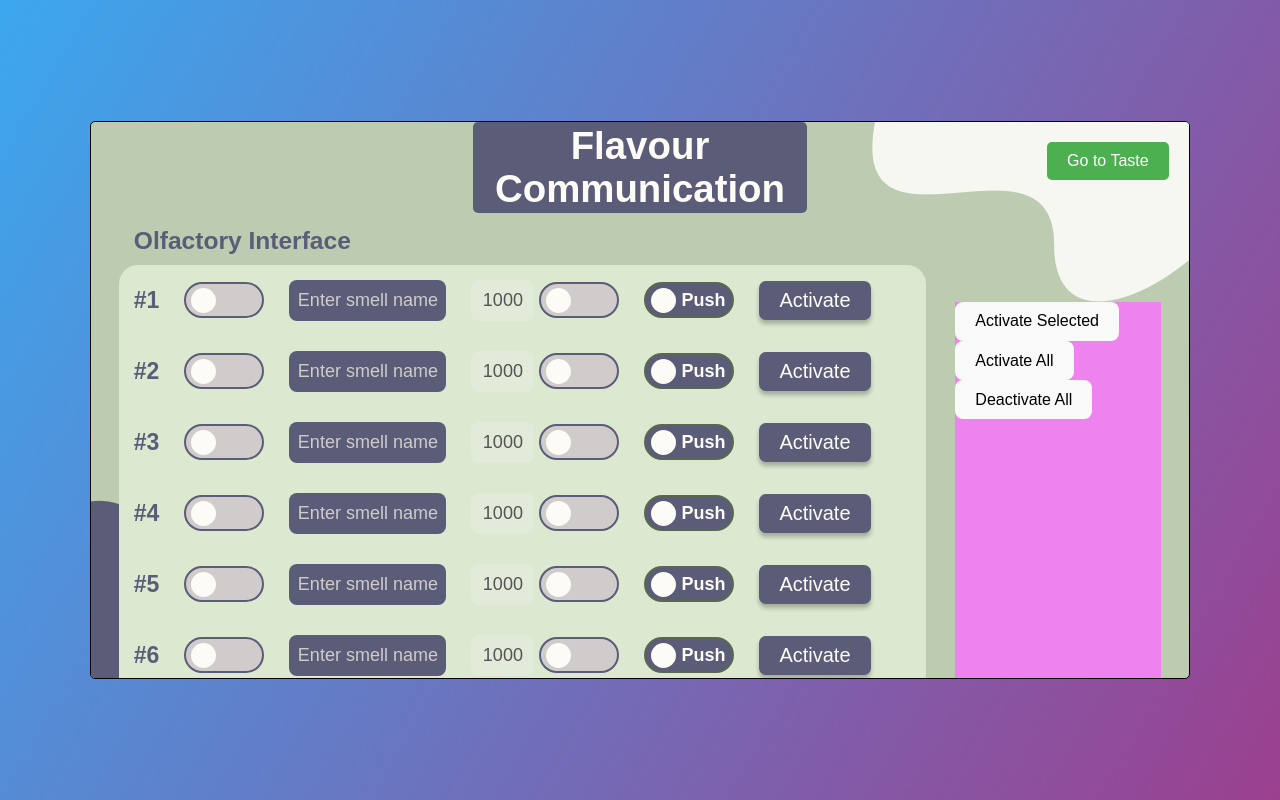
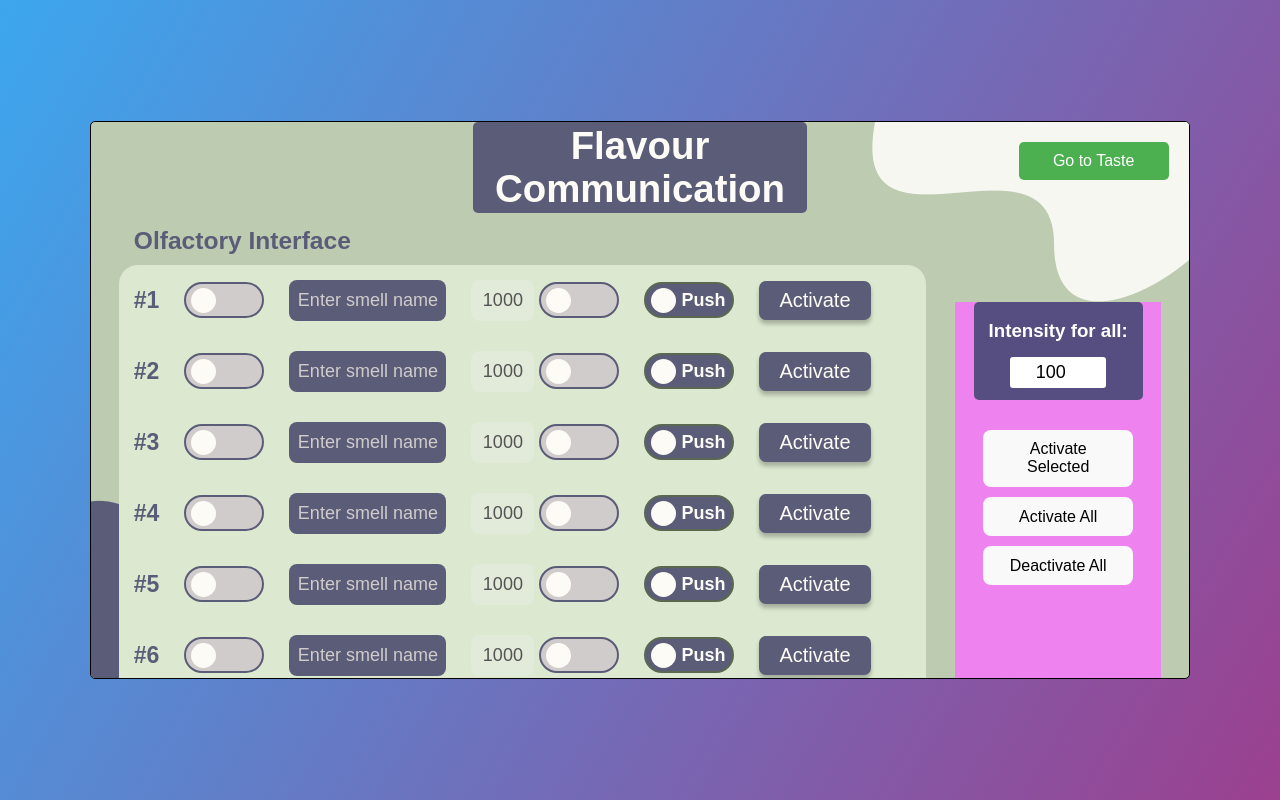
Before and after one commit to hanguyen2403/Flavour-Communicate, a React (Vite) app: page /smell in a window 1280 px wide. Built offline with nearby package versions, Linux system fonts and the light colour scheme.

Commit message:
Add: Intensity input + Update: button-box class hover

```diff
--- a/src/Pages/Smell/Smell.css
+++ b/src/Pages/Smell/Smell.css
@@ -413,5 +413,59 @@ body {
     background-color: #45a049;
 }
 
+/* box button */
+
+.box-button {
+    display: flex;
+    flex-direction: column;
+    align-items: center;
+    gap: 10px;
+}
+
+.global-intensity {
+    display: flex;
+    flex-direction: column;
+    align-items: center;
+    margin-bottom: 20px;
+    padding: 10px;
+    background-color: #564d80;
+    border-radius: 5px;
+    color: white;
+}
+
+.global-intensity h3 {
+    margin: 0;
+    padding: 5px;
+}
+
+.global-intensity input[type="number"] {
+    width: 100px;
+    font-size: 18px;
+    padding: 5px;
+    margin-top: 5px;
+    text-align: center;
+    border: 2px solid #564d80;
+    border-radius: 5px;
+}
+
+button {
+    width: 150px;
+    padding: 10px;
+    background-color: #564d80;
+    color: #000;
+    border: none;
+    border-radius: 5px;
+    cursor: pointer;
+}
+
+button:hover {
+    color: #fff;
+    background-color: #403b63;
+}
+
+button:disabled {
+    background-color: #d3d3d3;
+    cursor: not-allowed;
+}
 
 /* Button Inf/Variant3 */
--- a/src/Pages/Smell/Smell.jsx
+++ b/src/Pages/Smell/Smell.jsx
@@ -13,8 +13,11 @@ const Smell = () => {
       duration: 1000,
       isActivated: false,
       smellName: '',
+      intensity: 100,
     }))
   );
+
+  const [globalIntensity, setGlobalIntensity] = useState(100);
 
   const handleToggleChanel = (index) => {
     const newChannels = [...channels];
@@ -116,6 +119,27 @@ const Smell = () => {
     setChannels(newChannels);
   };
 
+  const handleGlobalIntensityChange = (value) => {
+    setGlobalIntensity(value);
+    const newChannels = channels.map((channel) => ({
+      ...channel,
+      intensity: value,
+    }));
+    setChannels(newChannels);
+  };
+
+  /*
+   <div className="intensity">
+                  <label>Intensity:</label>
+                  <input
+                    type="number"
+                    min="0"
+                    max="100"
+                    value={channel.intensity}
+                    onChange={(e) => handleIntensityChange(i, e.target.value)}
+                  />
+                </div> */
+
   return (
     <div className="container">
       <div className="container-background">
@@ -155,7 +179,6 @@ const Smell = () => {
                   id="smellName"
                   placeholder="Enter smell name"
                   value={channel.smellName}
-                  disabled={!channel.isChanelEnabled || channel.isActivated}
                   onChange={(e) => handleSmellNameChange(i, e.target.value)}
                 />
 
@@ -220,7 +243,17 @@ const Smell = () => {
           </div>
 
           <div className="box-button">
-          <button onClick={handleActivateSelected}>Activate Selected</button>
+            <div className="global-intensity">
+              <h3>Intensity for all:</h3>
+              <input
+                type="number"
+                min="0"
+                max="100"
+                value={globalIntensity}
+                onChange={(e) => handleGlobalIntensityChange(e.target.value)}
+              />
+            </div>
+            <button onClick={handleActivateSelected}>Activate Selected</button>
             <button onClick={handleActivateAll}>Activate All</button>
             <button onClick={handleDeactivateAll}>Deactivate All</button>
           </div>
--- a/src/Pages/Taste/Taste.css
+++ b/src/Pages/Taste/Taste.css
@@ -402,7 +402,7 @@ body {
 .switch-page button {
     padding: 10px 20px;
     background-color: #4CAF50;
-    color: white;
+    color: #fff;
     border: none;
     border-radius: 5px;
     cursor: pointer;
@@ -413,4 +413,60 @@ body {
     background-color: #45a049;
 }
 
+/* box button */
+
+.box-button {
+    display: flex;
+    flex-direction: column;
+    align-items: center;
+    gap: 10px;
+}
+
+.global-intensity {
+    display: flex;
+    flex-direction: column;
+    align-items: center;
+    margin-bottom: 20px;
+    padding: 10px;
+    background-color: #564d80;
+    border-radius: 5px;
+    color: white;
+}
+
+.global-intensity h3 {
+    margin: 0;
+    padding: 5px;
+}
+
+.global-intensity input[type="number"] {
+    width: 100px;
+    font-size: 18px;
+    padding: 5px;
+    margin-top: 5px;
+    text-align: center;
+    border: 2px solid #564d80;
+    border-radius: 5px;
+}
+
+button {
+    width: 150px;
+    padding: 10px;
+    background-color: #564d80;
+    color: #000;
+    border: none;
+    border-radius: 5px;
+    cursor: pointer;
+}
+
+button:hover {
+    color: #fff;
+    background-color: #403b63;
+}
+
+button:disabled {
+    background-color: #d3d3d3;
+    cursor: not-allowed;
+}
+
+
 /* Button Inf/Variant3 */
--- a/src/Pages/Taste/Taste.jsx
+++ b/src/Pages/Taste/Taste.jsx
@@ -13,8 +13,11 @@ const Taste = () => {
       duration: 1000,
       isActivated: false,
       tasteName: '',
+      intensity: 100,
     }))
   );
+
+  const [globalIntensity, setGlobalIntensity] = useState(100);
 
   const handleToggleChanel = (index) => {
     const newChannels = [...channels];
@@ -42,6 +45,12 @@ const Taste = () => {
   const handleTasteNameChange = (index, value) => {
     const newChannels = [...channels];
     newChannels[index].tasteName = value;
+    setChannels(newChannels);
+  };
+
+  const handleIntensityChange = (index, value) => {
+    const newChannels = [...channels];
+    newChannels[index].intensity = value;
     setChannels(newChannels);
   };
 
@@ -110,6 +119,27 @@ const Taste = () => {
     setChannels(newChannels);
   };
 
+  const handleGlobalIntensityChange = (value) => {
+    setGlobalIntensity(value);
+    const newChannels = channels.map((channel) => ({
+      ...channel,
+      intensity: value,
+    }));
+    setChannels(newChannels);
+  };
+
+  /*
+   <div className="intensity">
+                  <label>Intensity:</label>
+                  <input
+                    type="number"
+                    min="0"
+                    max="100"
+                    value={channel.intensity}
+                    onChange={(e) => handleIntensityChange(i, e.target.value)}
+                  />
+                </div> */
+
   return (
     <div className="container">
       <div className="container-background">
@@ -129,6 +159,8 @@ const Taste = () => {
 
         <div className="flex-container">
           <div className="box-test">
+
+
             {channels.map((channel, i) => (
               <div className="chanel" key={i}>
                 <p>#{i + 1}</p>
@@ -157,6 +189,7 @@ const Taste = () => {
                     type="text"
                     id="duration"
                     value={channel.isDurationInf ? '--' : channel.duration}
+                    disabled={!channel.isChanelEnabled || channel.isActivated || channel.isDurationInf}
                     onChange={(e) => handleDurationChange(i, e.target.value)}
                   />
 
@@ -184,6 +217,7 @@ const Taste = () => {
                   </label>
                 </div>
 
+
                 {!channel.isActivated ? (
                   <input
                     type="button"
@@ -207,6 +241,16 @@ const Taste = () => {
           </div>
 
           <div className="box-button">
+            <div className="global-intensity">
+              <h3>Intensity for all:</h3>
+              <input
+                type="number"
+                min="0"
+                max="100"
+                value={globalIntensity}
+                onChange={(e) => handleGlobalIntensityChange(e.target.value)}
+              />
+            </div>
             <button onClick={handleActivateSelected}>Activate Selected</button>
             <button onClick={handleActivateAll}>Activate All</button>
             <button onClick={handleDeactivateAll}>Deactivate All</button>
```
